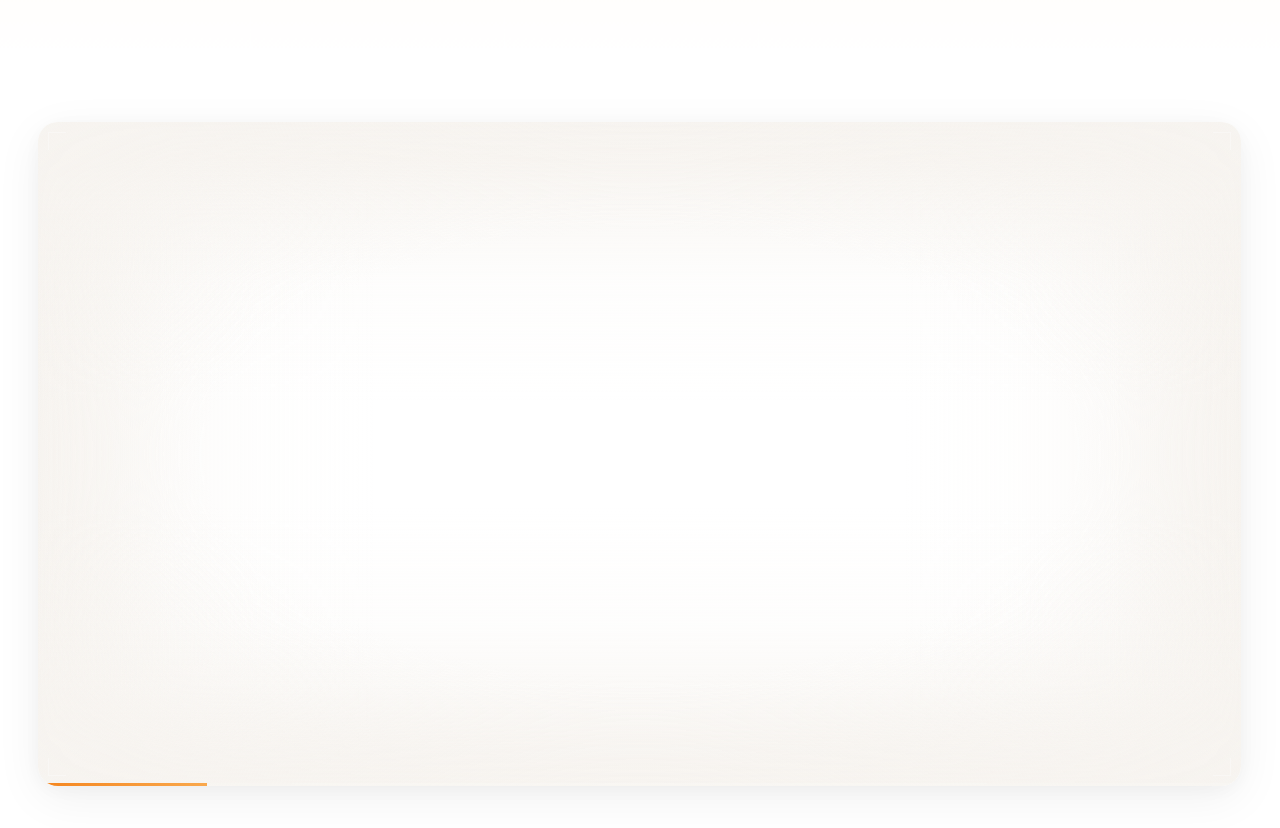
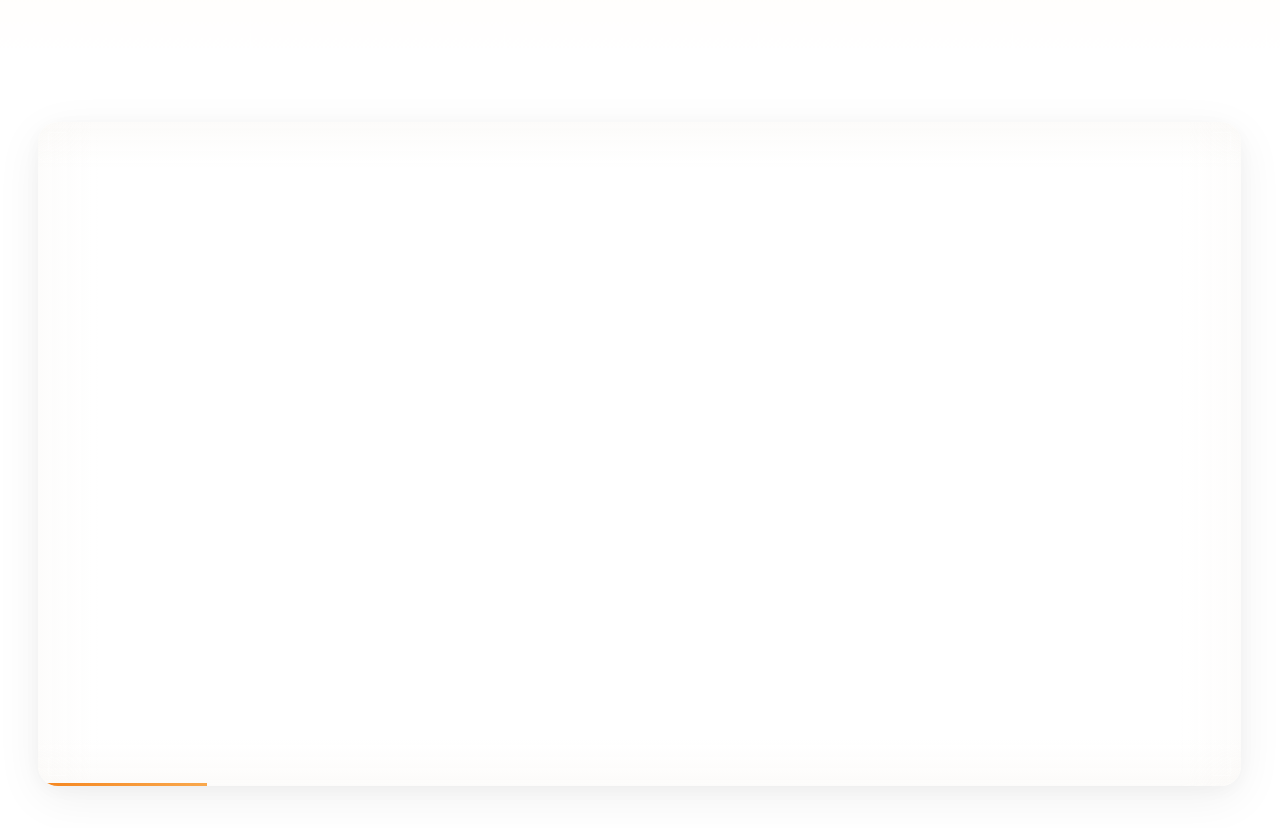
Before and after one commit to Yazin761/Capabloo_landing, a Next.js app: page / in a window 1280 px wide. Shown: the part 746-1574 px from the top of the page. Built offline with nearby package versions, Linux system fonts and the light colour scheme.

Commit message:
Fix Video aspecr ratio and smoky effect has been removed

```diff
--- a/app/globals.css
+++ b/app/globals.css
@@ -165,53 +165,17 @@ body::before {
   display: block;
 }
 
-/* ── 4-side edge blend into page background (#F7F4F0 / white) ───────────
-   Multi-stop + radial vignette for a soft, seamless fade (no hard edges) */
+/* Thin edge soften only — no radial vignette (avoids smoky haze over the video) */
 .vh-blend {
   position: absolute;
   inset: 0;
   z-index: 3;
   pointer-events: none;
   background:
-    radial-gradient(
-      ellipse 95% 88% at 50% 50%,
-      transparent 38%,
-      rgba(247, 244, 240, 0.45) 62%,
-      rgba(247, 244, 240, 0.92) 82%,
-      #F7F4F0 100%
-    ),
-    linear-gradient(
-      to bottom,
-      #F7F4F0 0%,
-      rgba(247, 244, 240, 0.92) 6%,
-      rgba(247, 244, 240, 0.55) 14%,
-      rgba(247, 244, 240, 0.18) 24%,
-      transparent 42%
-    ),
-    linear-gradient(
-      to top,
-      #F7F4F0 0%,
-      rgba(247, 244, 240, 0.92) 6%,
-      rgba(247, 244, 240, 0.55) 14%,
-      rgba(247, 244, 240, 0.18) 24%,
-      transparent 42%
-    ),
-    linear-gradient(
-      to right,
-      #F7F4F0 0%,
-      rgba(247, 244, 240, 0.78) 5%,
-      rgba(247, 244, 240, 0.35) 11%,
-      rgba(247, 244, 240, 0.1) 18%,
-      transparent 28%
-    ),
-    linear-gradient(
-      to left,
-      #F7F4F0 0%,
-      rgba(247, 244, 240, 0.78) 5%,
-      rgba(247, 244, 240, 0.35) 11%,
-      rgba(247, 244, 240, 0.1) 18%,
-      transparent 28%
-    );
+    linear-gradient(to bottom, rgba(247, 244, 240, 0.35) 0%, transparent 7%),
+    linear-gradient(to top, rgba(247, 244, 240, 0.35) 0%, transparent 7%),
+    linear-gradient(to right, rgba(247, 244, 240, 0.22) 0%, transparent 5%),
+    linear-gradient(to left, rgba(247, 244, 240, 0.22) 0%, transparent 5%);
 }
 
 /* ── Subtle corner accent marks ─────────────────────────────────────── */
@@ -294,12 +258,7 @@ body::before {
   .vh-wrap {
     touch-action: pan-y;
     margin: 0;
-    background: linear-gradient(
-      180deg,
-      rgba(255, 255, 255, 0.55) 0%,
-      rgba(255, 248, 238, 0.42) 38%,
-      rgba(247, 244, 240, 0.55) 100%
-    );
+    background: #F7F4F0;
   }
 
   .vh-stage {
@@ -334,13 +293,10 @@ body::before {
 
   .vh-corner--desktop { display: none; }
 
-  /* Tighter blend — frame is now full-bleed so only light edge fade needed */
   .vh-blend {
     background:
-      linear-gradient(to bottom, rgba(247,244,240,0.85) 0%, rgba(247,244,240,0.35) 8%,  transparent 22%),
-      linear-gradient(to top,    rgba(247,244,240,0.85) 0%, rgba(247,244,240,0.35) 8%,  transparent 22%),
-      linear-gradient(to right,  rgba(247,244,240,0.65) 0%, rgba(247,244,240,0.2)  6%,  transparent 16%),
-      linear-gradient(to left,   rgba(247,244,240,0.65) 0%, rgba(247,244,240,0.2)  6%,  transparent 16%);
+      linear-gradient(to bottom, rgba(247, 244, 240, 0.28) 0%, transparent 6%),
+      linear-gradient(to top, rgba(247, 244, 240, 0.28) 0%, transparent 6%);
   }
 
   /* Label — safe-area aware, compact on small screens */
--- a/components/VideoHero.tsx
+++ b/components/VideoHero.tsx
@@ -12,7 +12,6 @@ type PerfConfig = {
   progressLerp: number;
   dprMax: number;
   seekThreshold: number;
-  featherCanvas: boolean;
   preload: "auto" | "metadata";
   isMobile: boolean;
 };
@@ -22,7 +21,6 @@ const DEFAULT_PERF: PerfConfig = {
   progressLerp: 0.14,
   dprMax: 2,
   seekThreshold: 0.012,
-  featherCanvas: true,
   preload: "auto",
   isMobile: false,
 };
@@ -39,7 +37,6 @@ function getPerfConfig(): PerfConfig {
       progressLerp: 0.22,
       dprMax: 1.25,
       seekThreshold: 0.045,
-      featherCanvas: false,
       preload: "metadata",
       isMobile: true,
     };
@@ -50,7 +47,6 @@ function getPerfConfig(): PerfConfig {
     progressLerp: 0.14,
     dprMax: 2,
     seekThreshold: 0.012,
-    featherCanvas: true,
     preload: "auto",
     isMobile: false,
   };
@@ -68,8 +64,7 @@ function drawContain(
   ctx: CanvasRenderingContext2D,
   video: HTMLVideoElement,
   width: number,
-  height: number,
-  feather: boolean
+  height: number
 ) {
   const vw = video.videoWidth;
   const vh = video.videoHeight;
@@ -93,37 +88,6 @@ function drawContain(
   ctx.fillStyle = "#F7F4F0";
   ctx.fillRect(0, 0, width, height);
   ctx.drawImage(video, 0, 0, vw, vh, dx, dy, dw, dh);
-
-  if (!feather) return;
-
-  const bg = "#F7F4F0";
-  const top = ctx.createLinearGradient(0, 0, 0, height * 0.34);
-  top.addColorStop(0, bg);
-  top.addColorStop(0.35, "rgba(247, 244, 240, 0.55)");
-  top.addColorStop(1, "rgba(247, 244, 240, 0)");
-  ctx.fillStyle = top;
-  ctx.fillRect(0, 0, width, height * 0.34);
-
-  const bottom = ctx.createLinearGradient(0, height, 0, height * 0.66);
-  bottom.addColorStop(0, bg);
-  bottom.addColorStop(0.35, "rgba(247, 244, 240, 0.55)");
-  bottom.addColorStop(1, "rgba(247, 244, 240, 0)");
-  ctx.fillStyle = bottom;
-  ctx.fillRect(0, height * 0.66, width, height * 0.34);
-
-  const left = ctx.createLinearGradient(0, 0, width * 0.22, 0);
-  left.addColorStop(0, bg);
-  left.addColorStop(0.4, "rgba(247, 244, 240, 0.45)");
-  left.addColorStop(1, "rgba(247, 244, 240, 0)");
-  ctx.fillStyle = left;
-  ctx.fillRect(0, 0, width * 0.22, height);
-
-  const right = ctx.createLinearGradient(width, 0, width * 0.78, 0);
-  right.addColorStop(0, bg);
-  right.addColorStop(0.4, "rgba(247, 244, 240, 0.45)");
-  right.addColorStop(1, "rgba(247, 244, 240, 0)");
-  ctx.fillStyle = right;
-  ctx.fillRect(width * 0.78, 0, width * 0.22, height);
 }
 
 export function VideoHero() {
@@ -207,13 +171,7 @@ export function VideoHero() {
 
     const paint = () => {
       resizeCanvas();
-      drawContain(
-        ctx,
-        video,
-        frame.clientWidth,
-        frame.clientHeight,
-        perfRef.current.featherCanvas
-      );
+      drawContain(ctx, video, frame.clientWidth, frame.clientHeight);
     };
 
     const applyUi = (progress: number) => {
```
